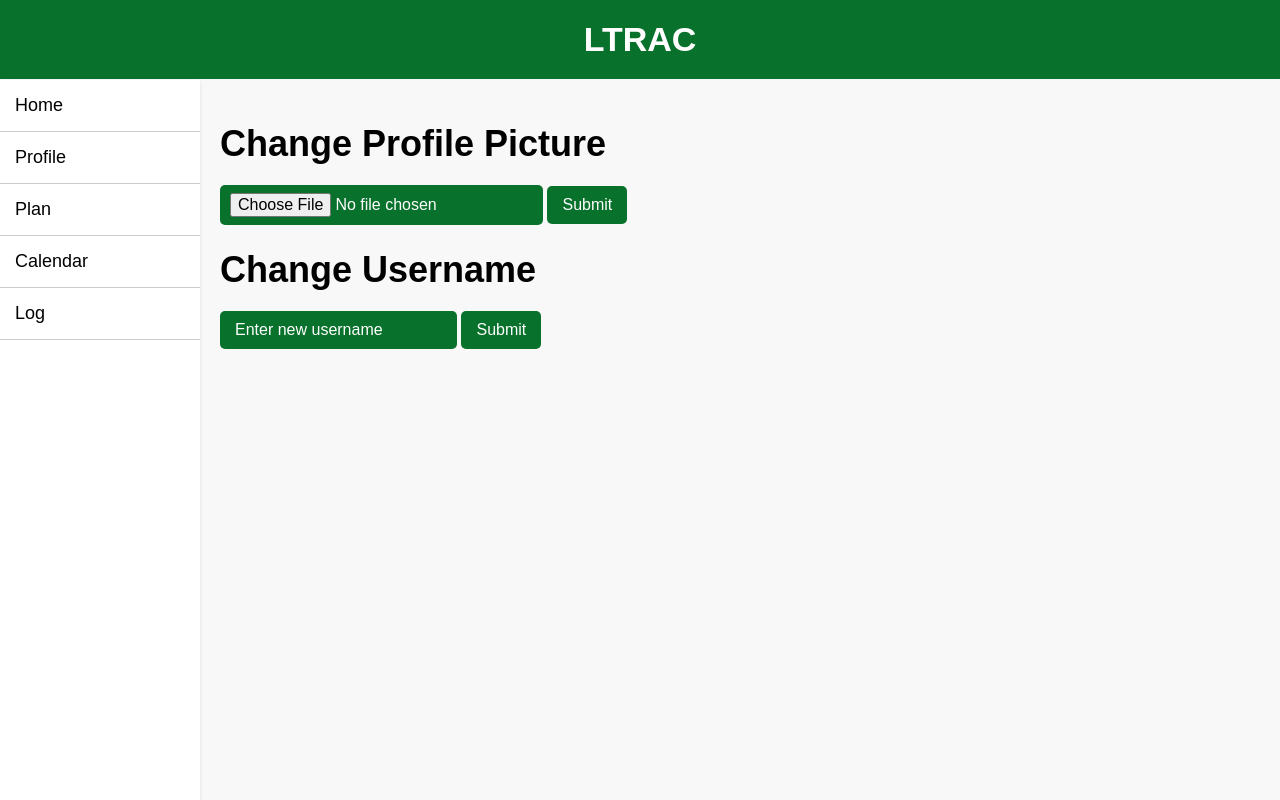
After one commit to olincollege/LTRAC, a Flask app: template templates/editprofile.html in a window 1280 px wide. The commit adds this page. Run offline with Flask 3, Linux system fonts and the light colour scheme; the template is opened without the code that fills it, so the values that code supplies are empty.

Commit message:
Implemented profile picture and username

```diff
--- a/app.py
+++ b/app.py
@@ -18,7 +18,10 @@ def profile():
     """
     Renders profile page
     """
-    return render_template("profile.html")
+    profile_pic = "img/profile_picture.jpg"
+    return render_template(
+        "profile.html", username=username, photo=profile_pic, level=level
+    )
 
 
 @app.route("/edit-profile")
@@ -26,17 +29,31 @@ def edit_profile():
     """
     Renders page where user can change username, upload a profile picture
     """
-    pass
+    return render_template("editprofile.html")
 
 
-@app.route("/upload-successful")
+@app.route("/upload-successful", methods=["POST"])
 def photo_uploaded():
     """
     Uploads photo into system
     """
-    pass
+    uploaded_files = request.files["file"]
+    uploaded_files.save("static/img/profile_picture.jpg")
+    return redirect(url_for("profile"))
+
+
+@app.route("/username-changed", methods=["GET"])
+def username_changed():
+    """
+    Updates username to new username the user inputted
+    """
+    global username
+    username = request.args.get("new_username")
+    return redirect(url_for("profile"))
 
 
 if __name__ == "__main__":
     routines = []
+    username = "Grustler"
+    level = 1
     app.run(debug=True)
--- /dev/null
+++ b/templates/editprofile.html
@@ -0,0 +1,51 @@
+{% extends 'base.html' %}
+
+{% block main %}
+<style>
+    .upload{
+        background-color: #08712b;
+        color: #fff;
+        padding: 8px 10px;
+        font-size: 16px;
+        border: none;
+        border-radius: 5px;
+        cursor: pointer;
+    }
+
+    .submit{
+        background-color: #08712b;
+        color: #fff;
+        padding: 10px 15px;
+        font-size: 16px;
+        border: none;
+        border-radius: 5px;
+        cursor: pointer;
+
+    }
+
+    .username{
+        background-color: #08712b;
+        color: #fff;
+        padding: 10px 15px;
+        font-size: 16px;
+        border: none;
+        border-radius: 5px;
+    }
+
+    ::placeholder{
+        color:#fff;
+    }
+</style>
+
+
+<h1>Change Profile Picture</h1>
+<form method="post" enctype="multipart/form-data" action="/upload-successful">
+    <input class="upload" type="file" name="file"/>
+    <input class="submit" type="submit"/>
+</form>
+<h1>Change Username</h1>
+<form method="get" action="/username-changed">
+    <input class="username" type="text" name="new_username" placeholder="Enter new username"/>
+    <input class="submit" type="submit"/>
+</form>
+{%endblock%}
```
Also changed, not shown: templates/profile.html (+55 -5 lines), static/img/profile_picture.jpg (added).
